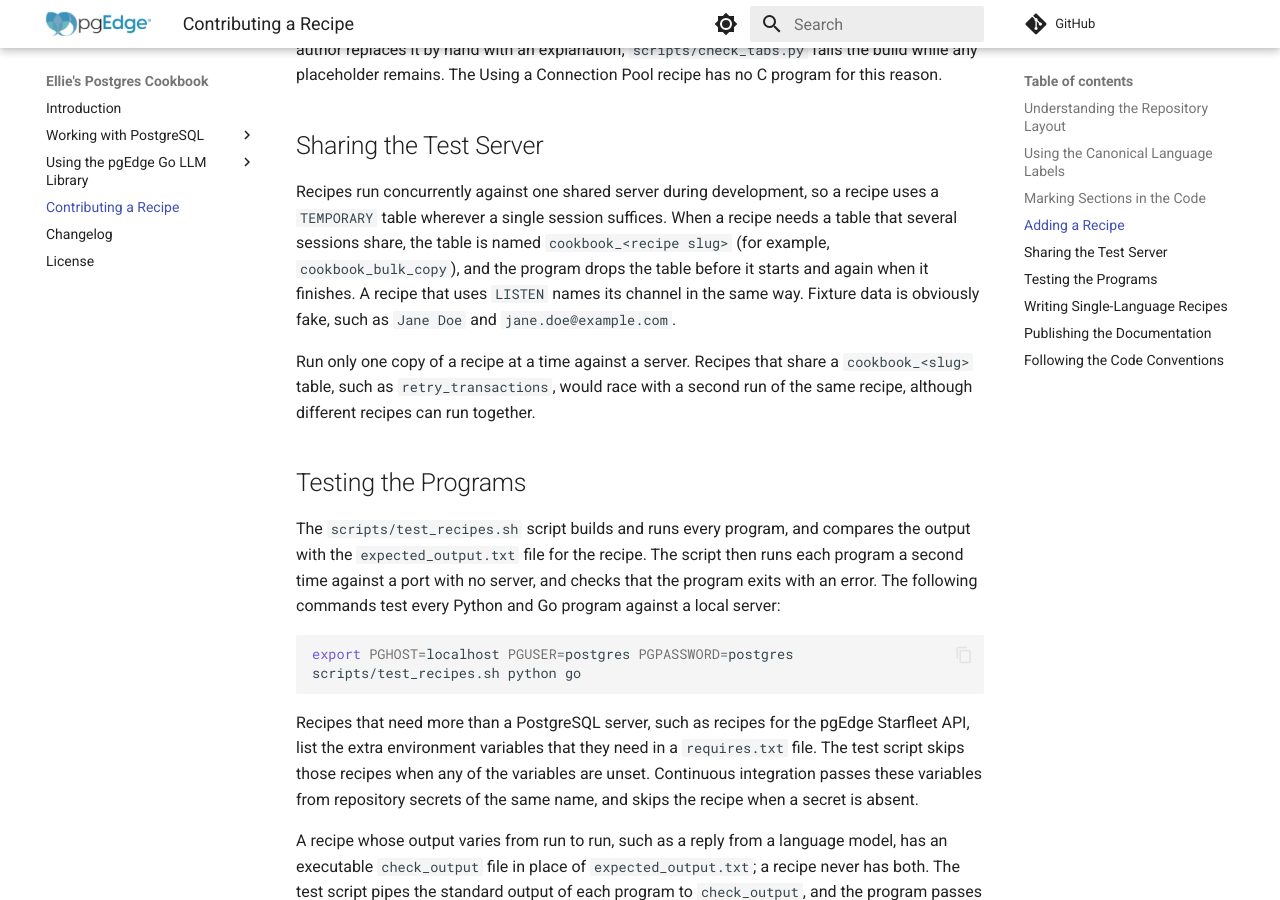
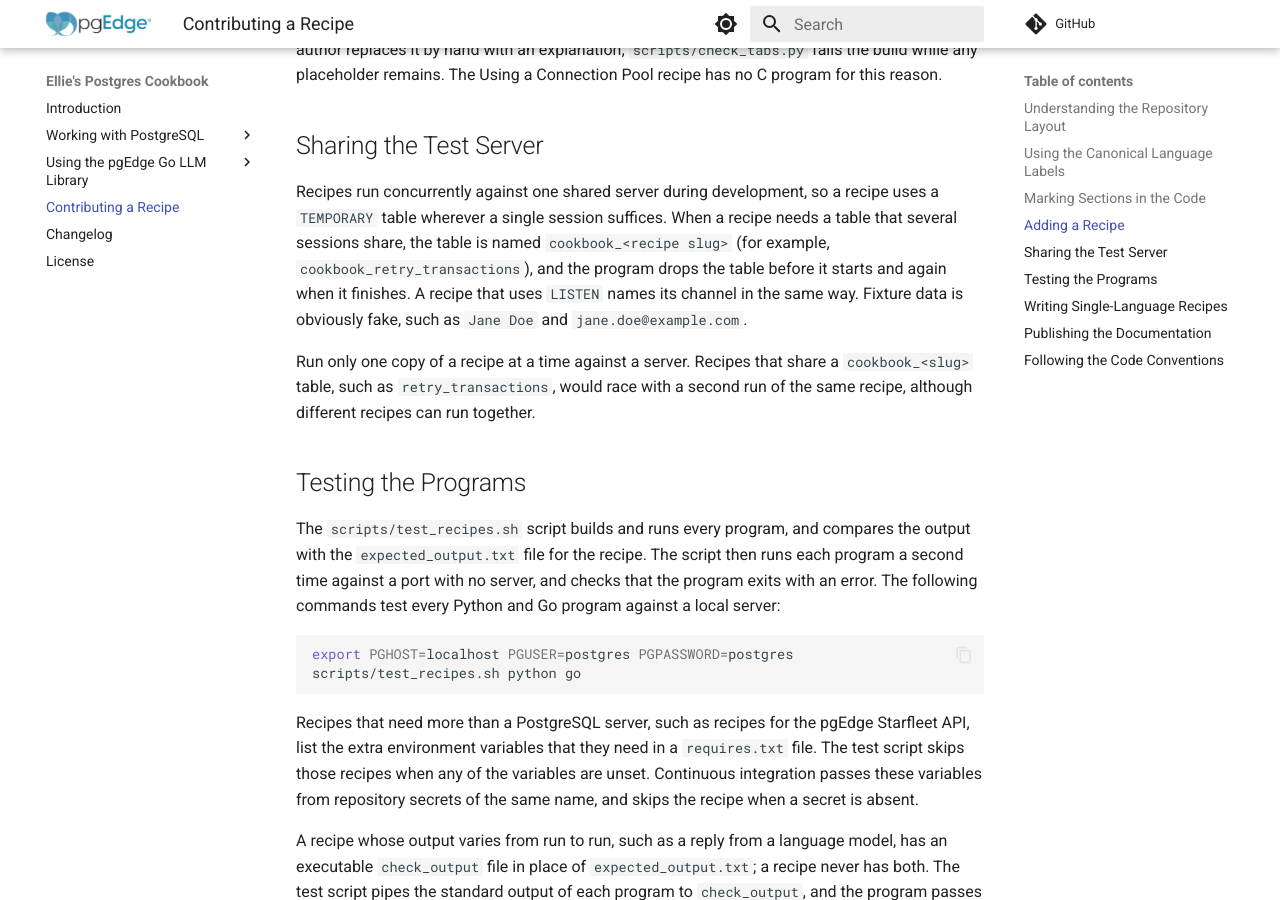
Before and after one commit to pgEdge/ellies-postgres-cookbook, an MkDocs documentation site: the page built from docs/contributing.md, in a window 1280 px wide and 900 px high, scrolled down 3553 px. Built offline with MkDocs 1.6.1 and Material for MkDocs 9.7.7, drawn with Linux system fonts in a browser that asks for light colours; comment, search, counter and statistics services are not loaded.

```diff
--- a/docs/contributing.md
+++ b/docs/contributing.md
@@ -168,10 +168,10 @@ for this reason.
 Recipes run concurrently against one shared server during development, so
 a recipe uses a `TEMPORARY` table wherever a single session suffices. When
 a recipe needs a table that several sessions share, the table is named
-`cookbook_<recipe slug>` (for example, `cookbook_bulk_copy`), and the
-program drops the table before it starts and again when it finishes. A
-recipe that uses `LISTEN` names its channel in the same way. Fixture data
-is obviously fake, such as `Jane Doe` and `jane.doe@example.com`.
+`cookbook_<recipe slug>` (for example, `cookbook_retry_transactions`), and
+the program drops the table before it starts and again when it finishes. A
+recipe that uses `LISTEN` names its channel in the same way. Fixture data is
+obviously fake, such as `Jane Doe` and `jane.doe@example.com`.
 
 Run only one copy of a recipe at a time against a server. Recipes that share
 a `cookbook_<slug>` table, such as `retry_transactions`, would race with a
```
Also changed, not shown: docs/index.md (+3 -1 lines), 2 other files.
